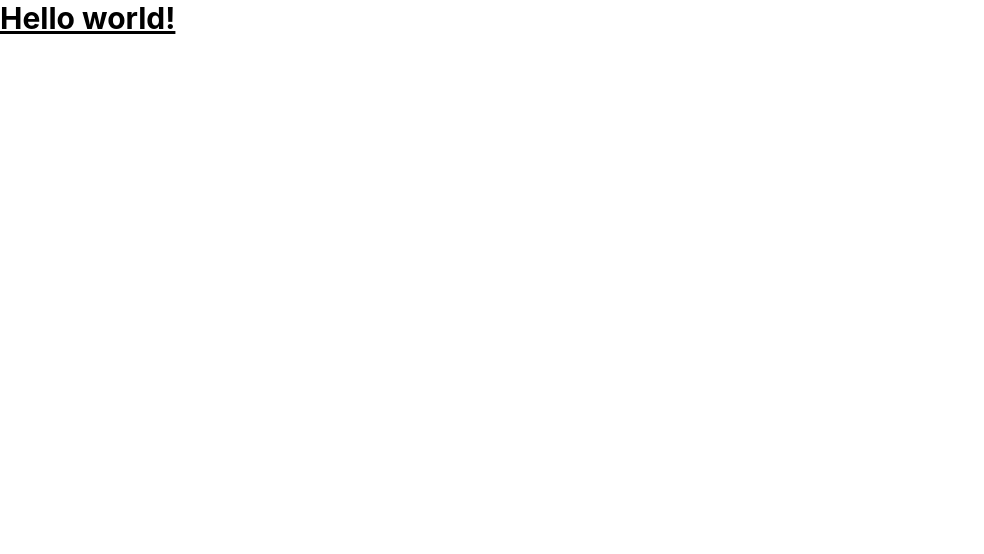
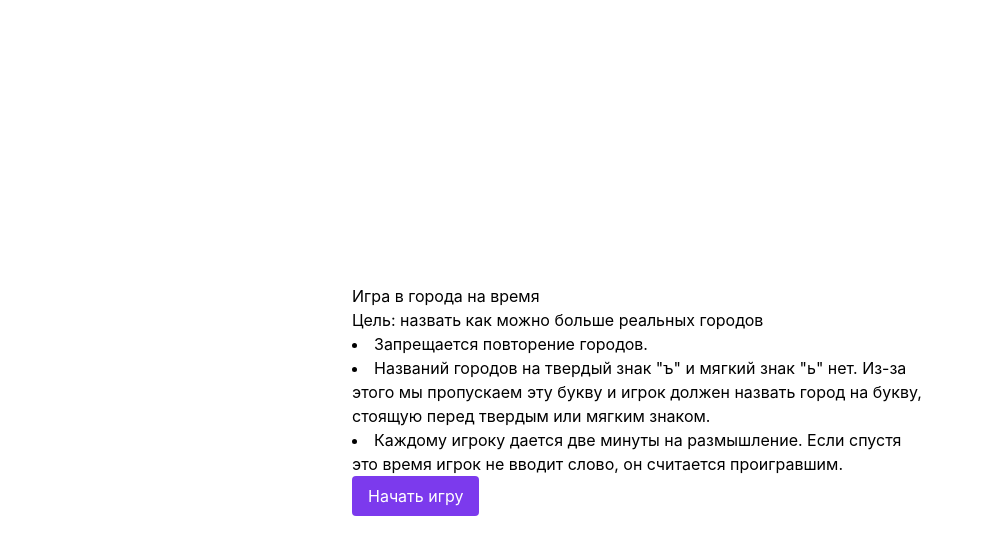
Before and after one commit to Malacar-Miles/cities, a React (Create React App) app: page / in a window 1280 px wide. Shown: the top 554 px of the page, without its empty margins (0-984 px from the left). Built offline with nearby package versions, Linux system fonts and the light colour scheme.

Commit message:
Partially implemented the UI and ran into an issue with multiple simultaneous state updates. Will need to rework logic to use a single state object. Commiting to create a backup point.

```diff
--- a/src/App.tsx
+++ /dev/null
@@ -1,5 +0,0 @@
-function App() {
-  return <h1 className="text-3xl font-bold underline">Hello world!</h1>;
-}
-
-export default App;
--- a/src/index.tsx
+++ b/src/index.tsx
@@ -1,8 +1,7 @@
 import React from 'react';
 import ReactDOM from 'react-dom/client';
 import './index.css';
-import App from './app';
-import reportWebVitals from './reportWebVitals';
+import App from './ui/app';
 
 const root = ReactDOM.createRoot(
   document.getElementById('root') as HTMLElement
@@ -12,8 +11,3 @@ root.render(
     <App />
   </React.StrictMode>
 );
-
-// If you want to start measuring performance in your app, pass a function
-// to log results (for example: reportWebVitals(console.log))
-// or send to an analytics endpoint. Learn more: https://bit.ly/CRA-vitals
-reportWebVitals();
--- a/src/model/game-logic.ts
+++ b/src/model/game-logic.ts
@@ -15,9 +15,11 @@ export type GameState =
   | "win"
   | "lose";
 
+export type ChatHistoryItemType = "player-message" | "ai-message" | "hint";
+
 export type ChatHistoryItem = {
   content: string;
-  type: "player-message" | "ai-message" | "hint";
+  type: ChatHistoryItemType;
 };
 
 export type ChatHistory = ChatHistoryItem[];
@@ -52,6 +54,7 @@ export const useGameLogic = () => {
   };
 
   const startNewGame = () => {
+    console.log("startNewGame");
     clearChatHistory();
     setGameState("first-turn");
     setCurrentLetter("");
@@ -93,15 +96,20 @@ export const useGameLogic = () => {
     }
 
     // Now that we know that the input is valid, update the game logic to start the AI turn.
-    setCurrentLetter(getLastLetter(playerInput) as string);
+    const lastLetter = getLastLetter(playerInput) as string;
+    console.log(lastLetter);
+    setCurrentLetter(lastLetter);
     addUsedCity(playerInput);
     initiateAiTurn();
   };
 
   const initiateAiTurn = () => {
     setGameState("ai-turn");
+    console.log("initiateAiTurn");
+    console.log(currentLetter);
 
     const aiResponse = () => {
+      console.log("aiResponse");
       // Get all cities starting with the current letter
       const validCities = getAllCitiesStartingWithLetter(currentLetter);
 
@@ -110,8 +118,9 @@ export const useGameLogic = () => {
         (city) => !checkIfCityWasUsed(city, usedCities)
       );
 
-      // If the response was found, output it into chat and initiate player turn
+      // If a response was found, output it into chat and initiate player turn
       if (response) {
+        console.log(response);
         addChatHistoryItem({
           type: "ai-message",
           content: response,
@@ -123,6 +132,7 @@ export const useGameLogic = () => {
 
       // If the AI failed to find a valid response, initiate the "win" state
       setGameState("win");
+      console.log("win");
     };
 
     // Wait for a random delay between 5 and 10 seconds
@@ -132,18 +142,19 @@ export const useGameLogic = () => {
   };
 
   const initiatePlayerTurn = () => {
+    console.log("initiatePlayerTurn");
     setGameState("player-turn");
   };
 
-  // Return the object that contains the data and functions
+  // Return an object that contains the data and functions
   // that will be used by UI components.
   return {
-    gameState: gameState,
-    chatHistory: chatHistory,
-    currentLetter: currentLetter,
-    getUsedCitiesAmount: getUsedCitiesAmount,
-    startNewGame: startNewGame,
-    addPlayerInput: addPlayerInput,
+    gameState,
+    chatHistory,
+    currentLetter,
+    getUsedCitiesAmount,
+    startNewGame,
+    addPlayerInput,
   };
 };
 
--- /dev/null
+++ b/src/ui/app.tsx
@@ -0,0 +1,30 @@
+import Intro from "./pages/intro";
+import Game from "./pages/game";
+import { useGameLogic } from "../model/game-logic";
+
+function App() {
+  const gameData = useGameLogic();
+  const { gameState } = gameData;
+
+  const CurrentPage = () => {
+    if (gameState === "intro")
+      return <Intro startNewGame={gameData.startNewGame} />;
+    if (
+      gameState === "first-turn" ||
+      gameState === "ai-turn" ||
+      gameState === "player-turn"
+    )
+      return <Game gameData={gameData} />;
+    throw new Error(`Invalid game state: "${gameState}"`);
+  };
+
+  return (
+    <div className="w-screen h-screen flex justify-center items-center">
+      <main className="w-[576px]">
+        <CurrentPage />
+      </main>
+    </div>
+  );
+}
+
+export default App;
--- /dev/null
+++ b/src/ui/components/button.tsx
@@ -0,0 +1,32 @@
+const Button = ({
+  type,
+  isInactive = false,
+  onClick,
+  children,
+}: {
+  type: "normal" | "small";
+  isInactive?: boolean;
+  onClick?: () => void;
+  children: React.ReactNode;
+}) => {
+  const handleClick = () => {
+    if (!isInactive && onClick) onClick();
+  };
+
+  let style = "flex items-center text-white";
+
+  switch (type) {
+    case "normal":
+      style += " px-4 py-2 rounded";
+      break;
+    case "small":
+      style += " w-8 h-8 shrink-0 rounded-md drop-shadow justify-center";
+  }
+
+  if (isInactive) style += " bg-gray-400";
+  else style += " bg-violet-600";
+
+  return <button className={style} onClick={handleClick}>{children}</button>;
+};
+
+export default Button;
--- /dev/null
+++ b/src/ui/components/chat-history-item.tsx
@@ -0,0 +1,24 @@
+import type { ChatHistoryItemType } from "../../model/game-logic";
+
+const ChatHistoryItem = ({
+  type,
+  children,
+}: {
+  type: ChatHistoryItemType;
+  children: React.ReactNode;
+}) => {
+  let style = "flex py-1.5 px-4";
+  switch (type) {
+    case "ai-message":
+      style += " text-gray-700 bg-violet-50";
+      break;
+    case "player-message":
+      style += " text-white bg-violet-500";
+      break;
+    case "hint":
+      style += " text-gray-400";
+  }
+  return <p className={style}>{children}</p>;
+};
+
+export default ChatHistoryItem;
--- /dev/null
+++ b/src/ui/pages/game.tsx
@@ -0,0 +1,27 @@
+import ChatHistoryBox from "../widgets/chat-history-box";
+import ChatInputBox from "../widgets/chat-input-box";
+import type { GameDataAndControls } from "../../model/game-logic";
+
+const Game = ({ gameData }: { gameData: GameDataAndControls }) => {
+  const {
+    gameState,
+    chatHistory,
+    currentLetter,
+    getUsedCitiesAmount,
+    addPlayerInput,
+  } = gameData;
+  return (
+    <div>
+      <h2>Сейчас ваша очередь</h2>
+      <hr />
+      <ChatHistoryBox chatHistory={chatHistory} />
+      <ChatInputBox
+        addPlayerInput={addPlayerInput}
+        gameState={gameState}
+        currentLetter={currentLetter}
+      />
+    </div>
+  );
+};
+
+export default Game;
--- /dev/null
+++ b/src/ui/pages/intro.tsx
@@ -0,0 +1,27 @@
+import Button from "../components/button";
+
+const Intro = ({ startNewGame }: { startNewGame: () => void }) => {
+  return (
+    <div className="w-full">
+      <h1>Игра в города на время</h1>
+      <h3>Цель: назвать как можно больше реальных городов</h3>
+      <ul className="list-disc list-inside">
+        <li>Запрещается повторение городов.</li>
+        <li>
+          Названий городов на твердый знак "ъ" и мягкий знак "ь" нет. Из-за
+          этого мы пропускаем эту букву и игрок должен назвать город на букву,
+          стоящую перед твердым или мягким знаком.
+        </li>
+        <li>
+          Каждому игроку дается две минуты на размышление. Если спустя это время
+          игрок не вводит слово, он считается проигравшим.
+        </li>
+      </ul>
+      <Button type="normal" onClick={startNewGame}>
+        Начать игру
+      </Button>
+    </div>
+  );
+};
+
+export default Intro;
--- /dev/null
+++ b/src/ui/widgets/chat-history-box.tsx
@@ -0,0 +1,16 @@
+import type { ChatHistory } from "../../model/game-logic";
+import ChatHistoryItem from "../components/chat-history-item";
+
+const ChatHistoryBox = ({ chatHistory }: { chatHistory: ChatHistory }) => {
+  return (
+    <div className="w-full h-80">
+      {chatHistory.map((chatHistoryItem, index) => (
+        <ChatHistoryItem type={chatHistoryItem.type} key={index}>
+          {chatHistoryItem.content}
+        </ChatHistoryItem>
+      ))}
+    </div>
+  );
+};
+
+export default ChatHistoryBox;
--- /dev/null
+++ b/src/ui/widgets/chat-input-box.tsx
@@ -0,0 +1,49 @@
+import Button from "../components/button";
+import type { GameState } from "../../model/game-logic";
+import { ReactComponent as SendIcon } from "../../assets/send-icon.svg";
+import { useState } from "react";
+
+const ChatInputBox = ({
+  addPlayerInput,
+  gameState,
+  currentLetter,
+}: {
+  addPlayerInput: (playerInput: string) => void;
+  gameState: GameState;
+  currentLetter: string;
+}) => {
+  const [inputBoxContent, setInputBoxContent] = useState("");
+
+  const handleInputChange = (event: React.SyntheticEvent) => {
+    setInputBoxContent((event.target as HTMLInputElement).value);
+  };
+
+  const handleButtonClick = () => {
+    addPlayerInput(inputBoxContent);
+    setInputBoxContent("");
+  };
+
+  const placeholderText =
+    gameState === "first-turn"
+      ? "Напишите любой город, например: где вы живете?"
+      : gameState === "ai-turn"
+      ? "Ожидаем ответа соперника..."
+      : `Знаете город на букву "${currentLetter}"?`;
+
+  return (
+    <div className="w-full h-12 shrink-0 flex items-center p-3 gap-3 rounded-md text-gray-700 bg-gray-100">
+      <input
+        type="text"
+        placeholder={placeholderText}
+        value={inputBoxContent}
+        onChange={handleInputChange}
+        className="grow bg-transparent outline-none"
+      ></input>
+      <Button type="small" onClick={handleButtonClick}>
+        <SendIcon />
+      </Button>
+    </div>
+  );
+};
+
+export default ChatInputBox;
```
Also changed, not shown: src/assets/send-icon.svg (added).
